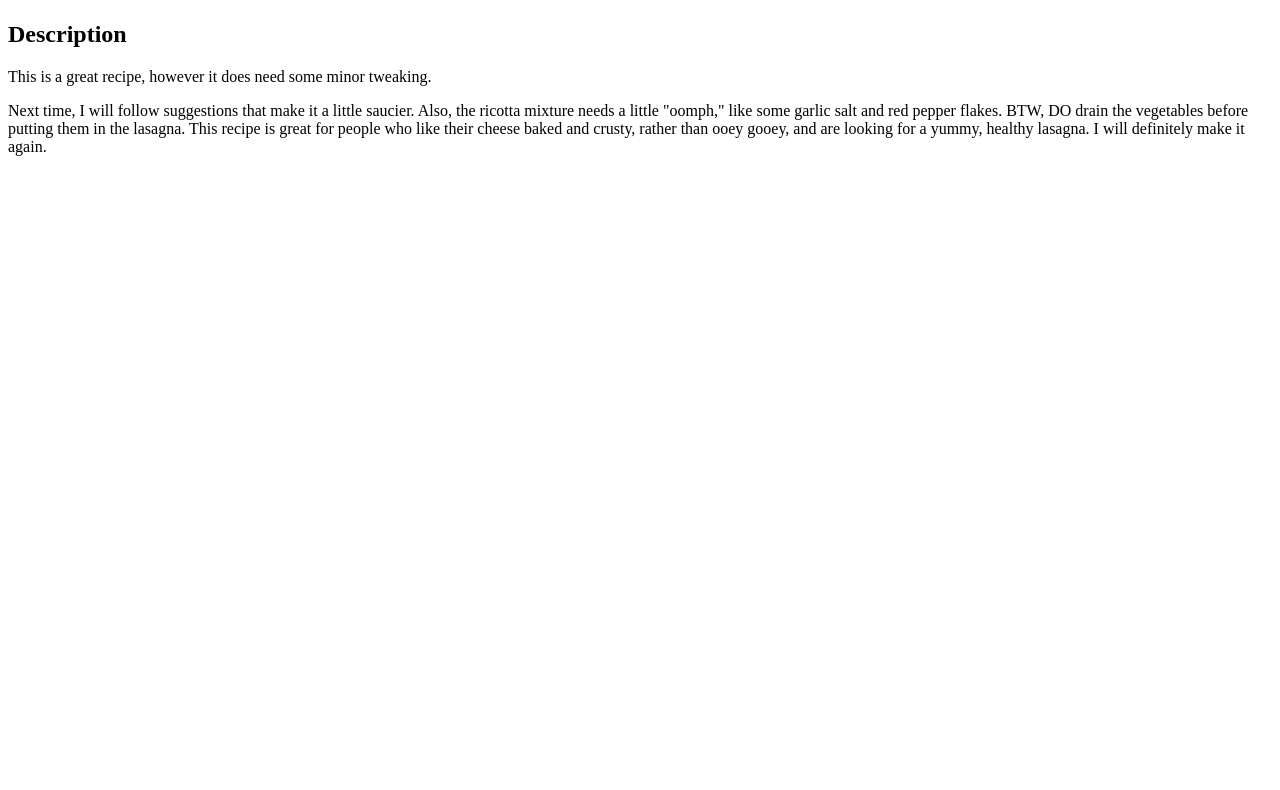
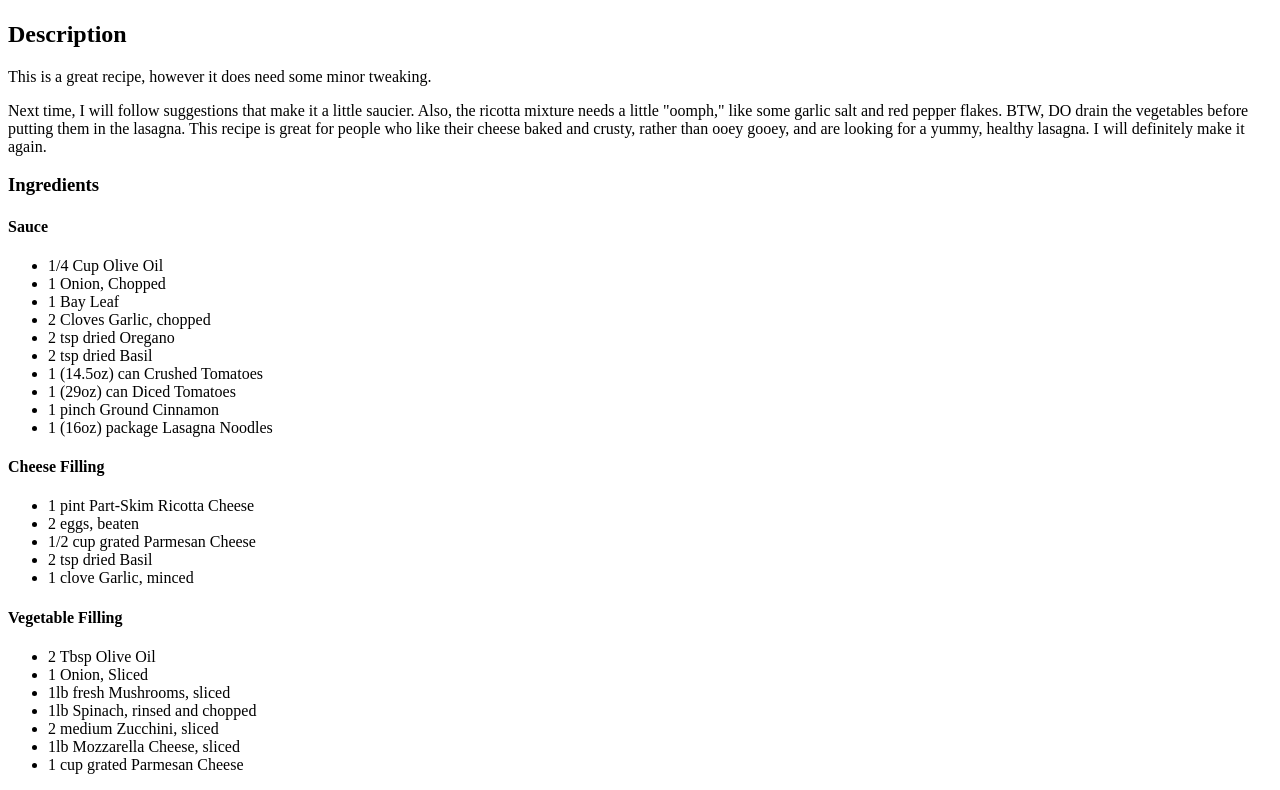
Before and after one commit to bwcooley1/odin-recipes, a plain HTML site: page recipes/lasagna.html in a window 1280 px wide. Shown: the part 383-1173 px from the top of the page. Before the commit the page ends 800 px from the top, so only its background shows below. Drawn offline with Linux system fonts and the light colour scheme.

Commit message:
Ingredient lists added to lasagna.html

```diff
--- a/recipes/lasagna.html
+++ b/recipes/lasagna.html
@@ -10,6 +10,37 @@
           <h2>Description</h2>
           <p>This is a great recipe, however it does need some minor tweaking.</p>
           <p>Next time, I will follow suggestions that make it a little saucier. Also, the ricotta mixture needs a little "oomph," like some garlic salt and red pepper flakes. BTW, DO drain the vegetables before putting them in the lasagna. This recipe is great for people who like their cheese baked and crusty, rather than ooey gooey, and are looking for a yummy, healthy lasagna. I will definitely make it again.</p>
-
+          <h3>Ingredients</h3>
+          <h4>Sauce</h4>
+          <ul>
+              <li>1/4 Cup Olive Oil</li>
+              <li>1 Onion, Chopped</li>
+              <li>1 Bay Leaf</li>
+              <li>2 Cloves Garlic, chopped</li>
+              <li>2 tsp dried Oregano</li>
+              <li>2 tsp dried Basil</li>
+              <li>1 (14.5oz) can Crushed Tomatoes</li>
+              <li>1 (29oz) can Diced Tomatoes</li>
+              <li>1 pinch Ground Cinnamon</li>
+              <li>1 (16oz) package Lasagna Noodles</li>
+            </ul>
+            <h4>Cheese Filling</h4>
+            <ul>
+                <li>1 pint Part-Skim Ricotta Cheese</li>
+                <li>2 eggs, beaten</li>
+                <li>1/2 cup grated Parmesan Cheese</li>
+                <li>2 tsp dried Basil</li>
+                <li>1 clove Garlic, minced</li>
+            </ul>
+            <h4>Vegetable Filling</h4>
+            <ul>
+                <li>2 Tbsp Olive Oil</li>
+                <li> 1 Onion, Sliced</li>
+                <li>1lb fresh Mushrooms, sliced</li>
+                <li>1lb Spinach, rinsed and chopped</li>
+                <li>2 medium Zucchini, sliced</li>
+                <li>1lb Mozzarella Cheese, sliced</li>
+                <li>1 cup grated Parmesan Cheese</li>
+            </ul>
       </body>
   </html>
```
Also changed, not shown: 1 other file.
